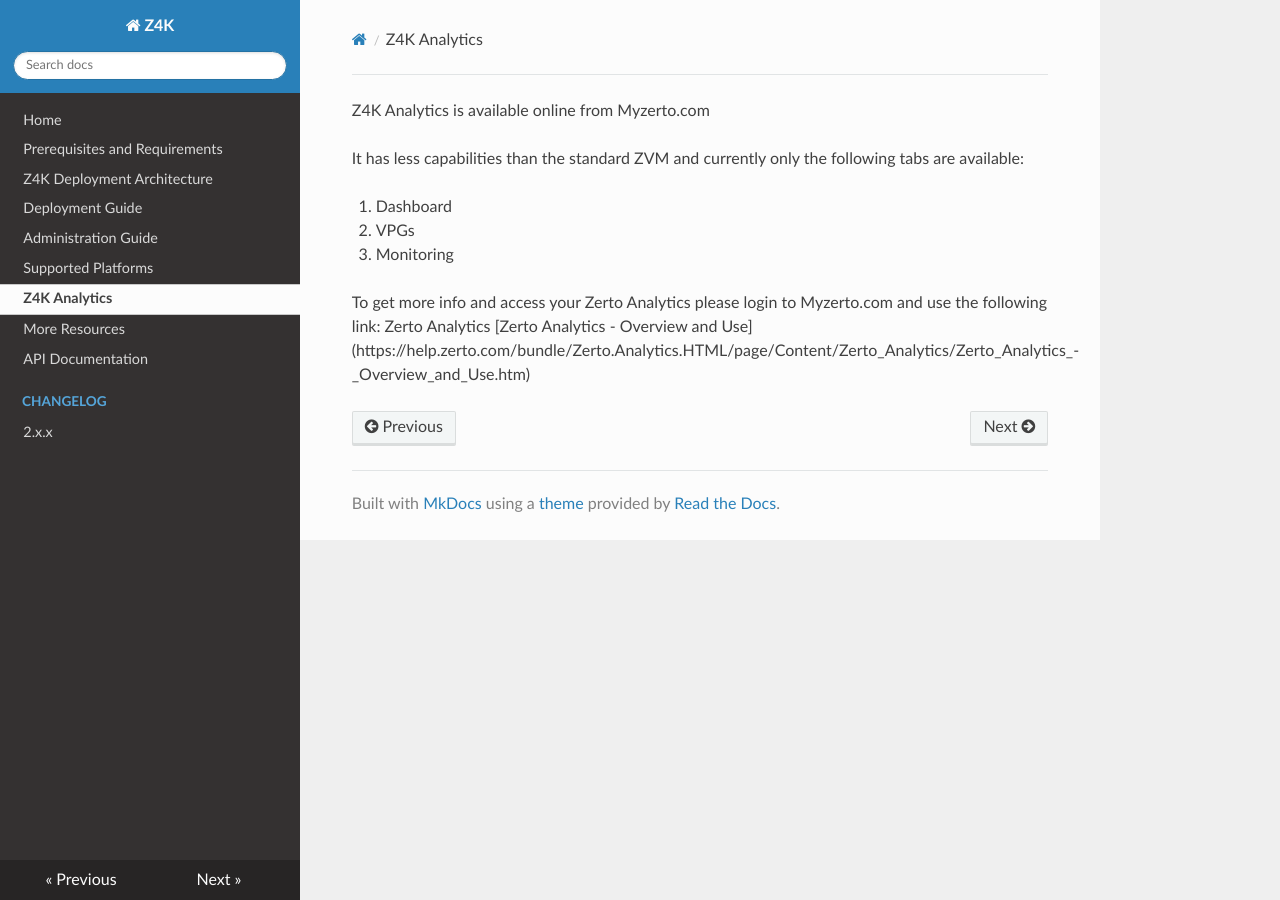
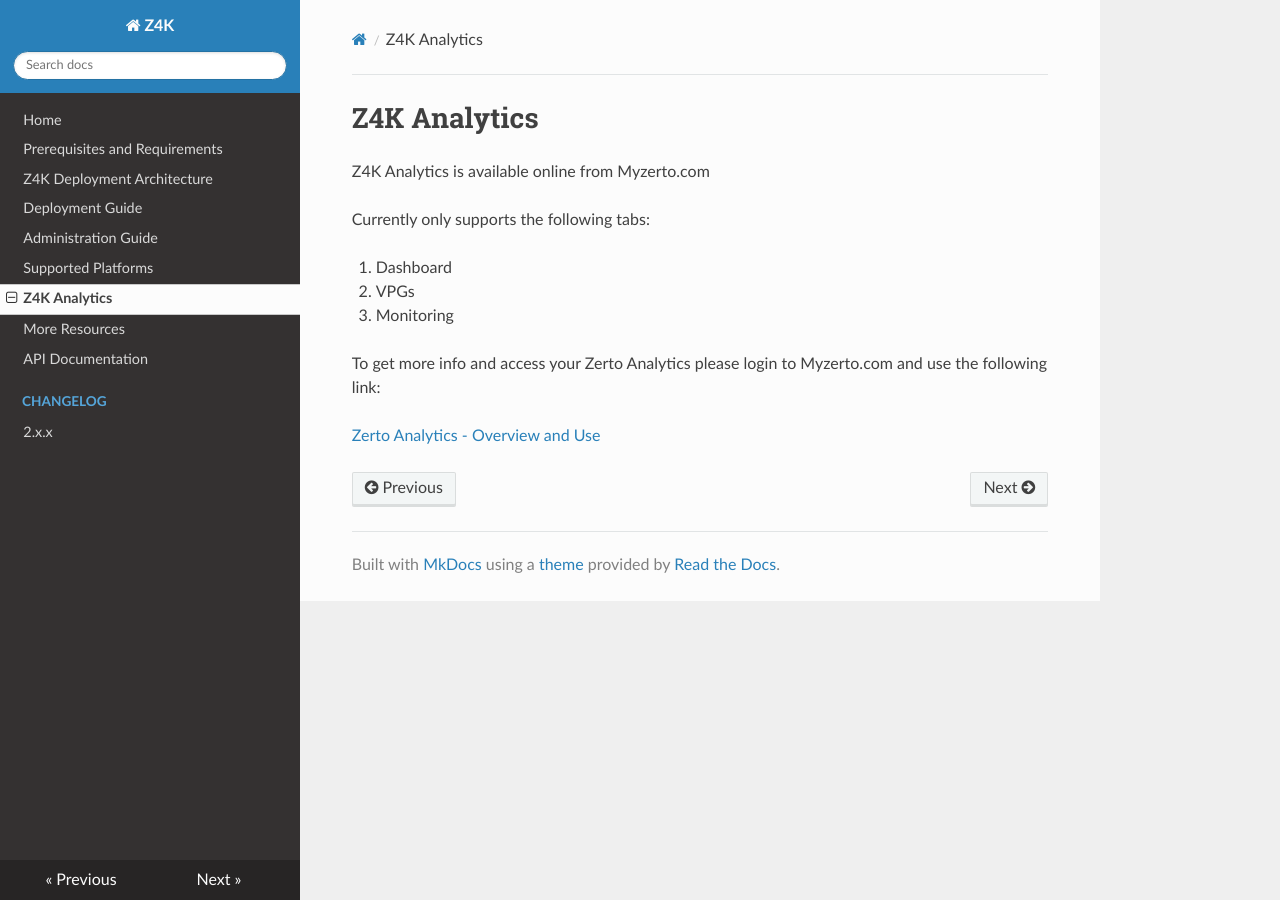
Before and after one commit to ZertoPublic/Z4K, an MkDocs documentation site: the page built from docs/Z4KAnalytics.md, in a window 1280 px wide. Built offline with MkDocs 1.6.1, drawn with Linux system fonts in a browser that asks for light colours.

Commit message:
Update Z4KAnalytics.md

```diff
--- a/docs/Z4KAnalytics.md
+++ b/docs/Z4KAnalytics.md
@@ -1,11 +1,13 @@
+# Z4K Analytics
+
 Z4K Analytics is available online from Myzerto.com
 
-It has less capabilities than the standard ZVM and currently only the following tabs are available:
+Currently only supports the following tabs:
 
 1. Dashboard
 2. VPGs
 3. Monitoring
 
 To get more info and access your Zerto Analytics please login to Myzerto.com and use the following link:
-Zerto Analytics
-[Zerto Analytics - Overview and Use] (https://help.zerto.com/bundle/Zerto.Analytics.HTML/page/Content/Zerto_Analytics/Zerto_Analytics_-_Overview_and_Use.htm)
+
+[Zerto Analytics - Overview and Use](https://help.zerto.com/bundle/Zerto.Analytics.HTML/page/Content/Zerto_Analytics/Zerto_Analytics_-_Overview_and_Use.htm)
```
